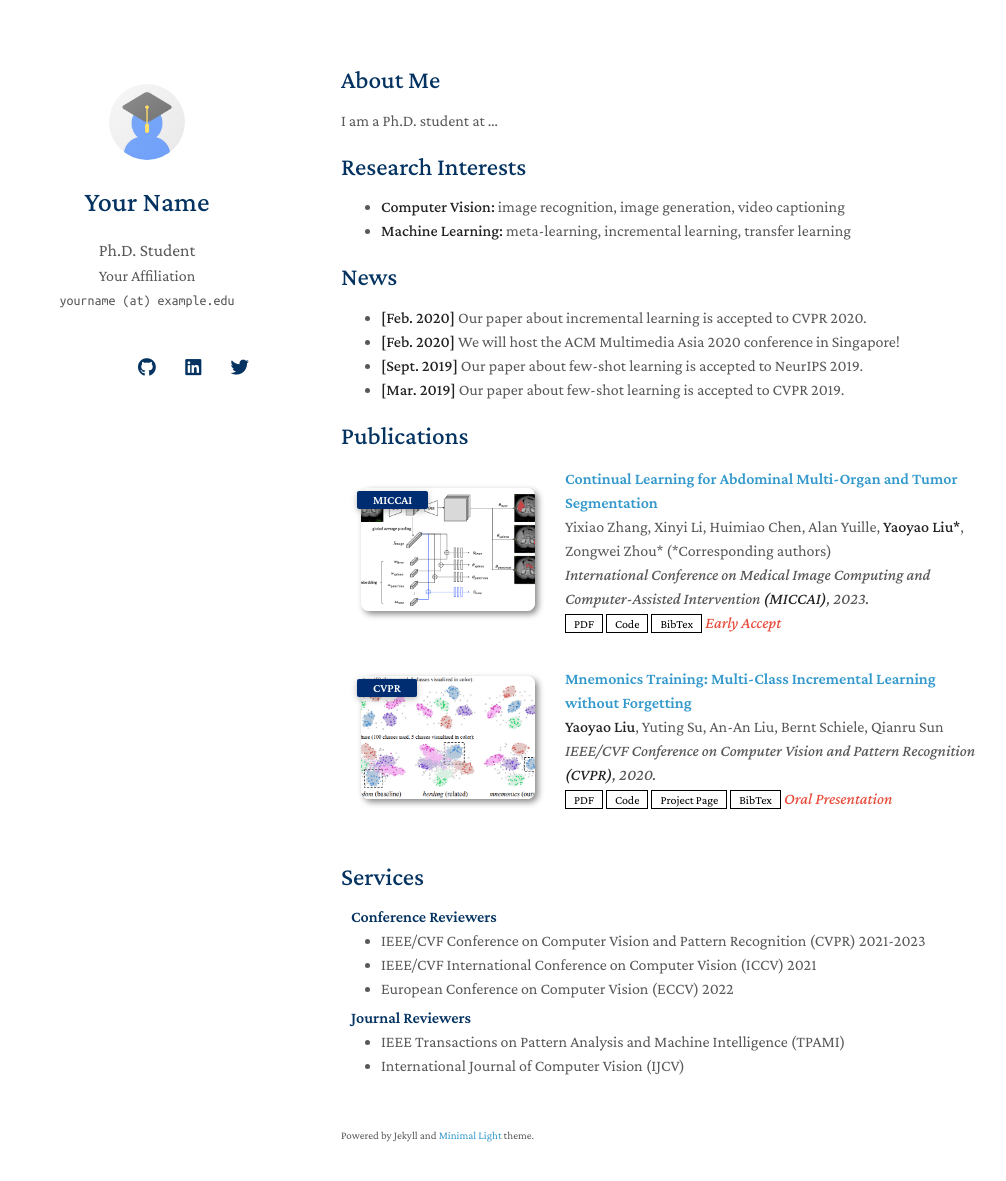
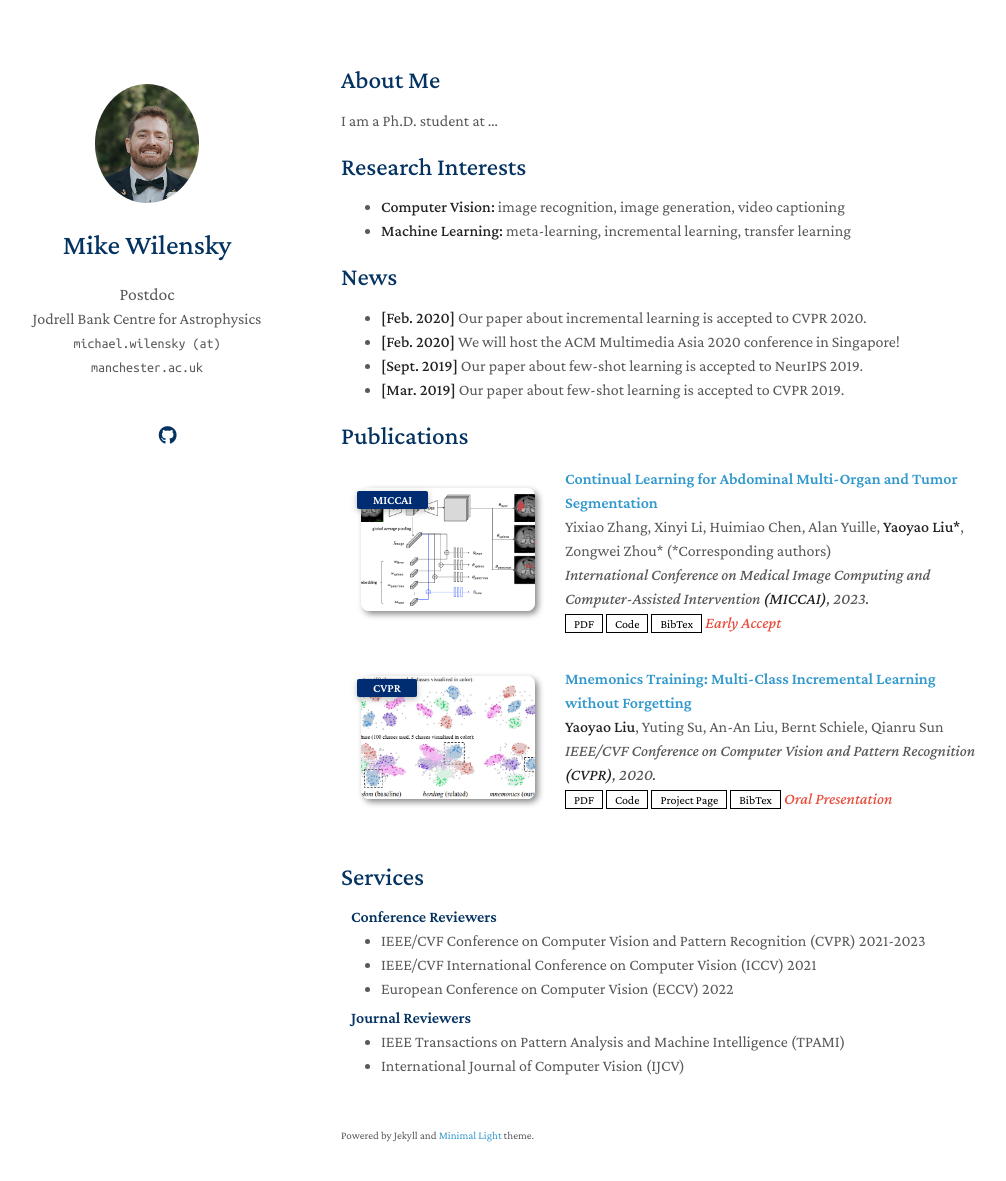
Before and after one commit to mwilensky768/mwilensky768.github.io, a Jekyll site: the page built from index.md, in a window 1280 px wide and 1216 px high. Shown: the top 1181 px of the window, without its empty margins (129-1135 px from the left). Built offline with Jekyll 4.4.1, drawn with Linux system fonts in a browser that asks for light colours; nearby versions of some CDN libraries; a style sheet for code colours, icons or effects is not loaded; our own code applies the rules of GitHub Pages for plain Markdown files.

Commit message:
Update config

```diff
--- a/_config.yml
+++ b/_config.yml
@@ -1,8 +1,8 @@
 # Basic Information
-title: Your Name
-position: Ph.D. Student
-affiliation: Your Affiliation
-email: yourname (at) example.edu
+title: Mike Wilensky
+position: Postdoc
+affiliation: Jodrell Bank Centre for Astrophysics
+email: michael.wilensky (at) manchester.ac.uk
 
 # Search Engine Optimization (SEO)
 # The following information is used to improve the website traffic from search engines, e.g., Google.
@@ -12,15 +12,12 @@ canonical: https://minimal-light-theme.yliu.me/
 
 # Links
 # If you don't need one of them, you may delete the corresponding line.
-google_scholar: https://scholar.google.com/
-cv_link: assets/files/curriculum_vitae.pdf
-github_link: https://github.com/
-linkedin: https://www.linkedin.com/
-twitter: https://twitter.com/
+cv_link: assets/files/CV.pdf
+github_link: https://github.com/mwilensky768
 
 # Images (e.g., your profile picture and your website's favicon)
 # "favicon" and "favicon_dark" are used for the light and dark modes, respectively.
-avatar: ./assets/img/avatar.png
+avatar: ./assets/img/Wilensky_headshot.jpg
 favicon: ./assets/img/favicon.png
 favicon_dark: ./assets/img/favicon-dark.png
 
@@ -35,10 +32,6 @@ auto_dark_mode: true
 # Font
 # You can use this option to choose between Serif or Sans Serif fonts.
 font: "Serif" # or "Sans Serif"
-
-# Google Analytics ID
-# Please remove this if you don't use Google Analytics
-google_analytics: UA-111540567-4
 
 # Use this project as a remote theme for GitHub Pages
 # See the guide here: https://docs.github.com/en/pages/setting-up-a-github-pages-site-with-jekyll/adding-a-theme-to-your-github-pages-site-using-jekyll
```
